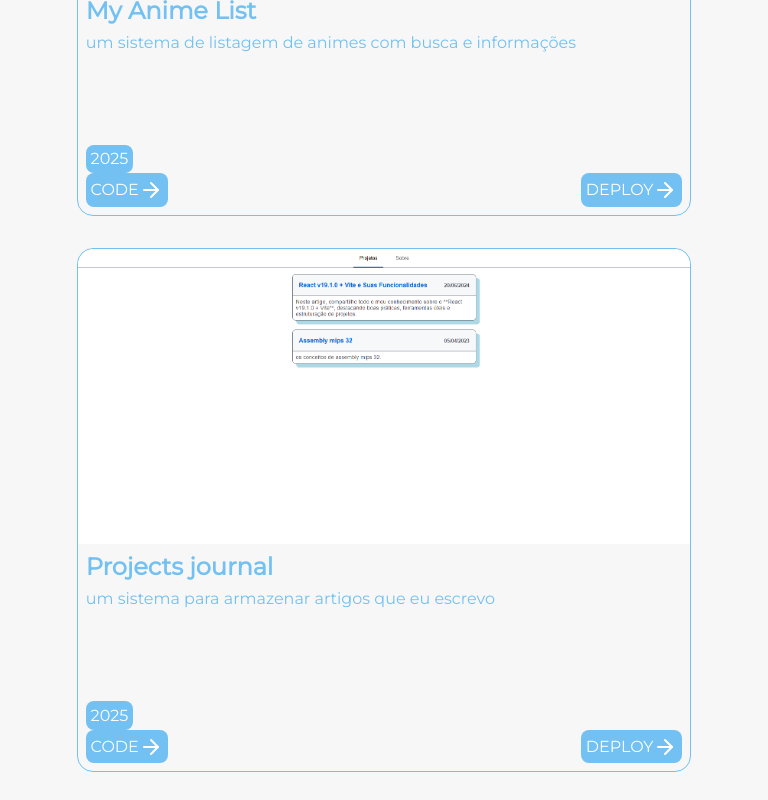
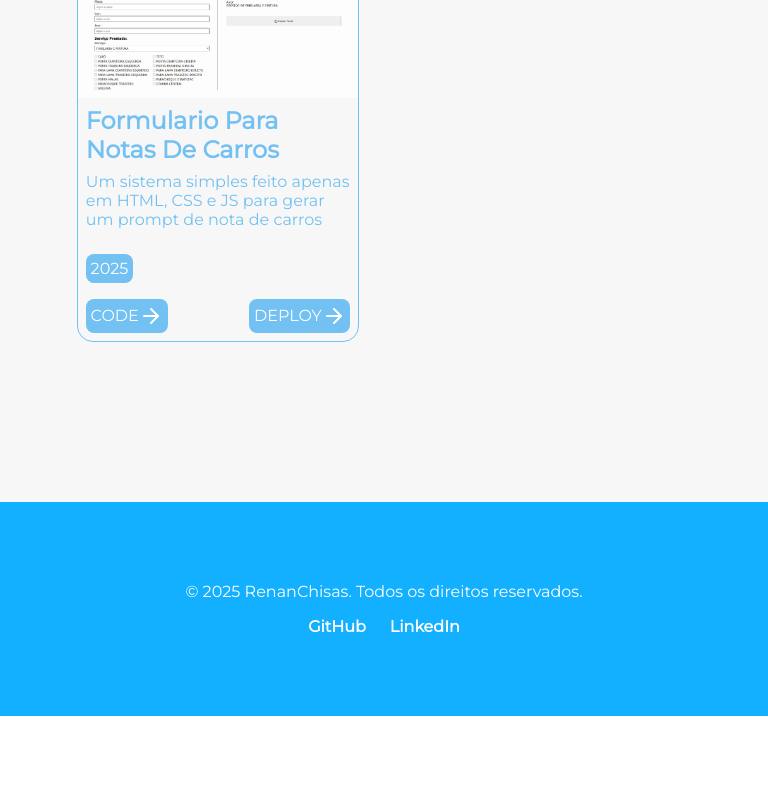
Before and after one commit to RenanChisas/Portifolio, a Next.js app: page / in a window 768 px wide. Shown: the part 2880-3680 px from the top of the page. After the commit the page ends 3596 px from the top, so only its background shows below. Built offline with nearby package versions, Linux system fonts and the light colour scheme.

Commit message:
corrigindo erro dos cards dos projetos

```diff
--- a/src/components/Footer/styles.module.css
+++ b/src/components/Footer/styles.module.css
@@ -1,5 +1,5 @@
 .footer {
-  background-color: #72c1f2;
+  background-color: #12b0fe;
   padding: 5rem 1rem;
 
   color: white;
--- a/src/components/Work/styles.module.css
+++ b/src/components/Work/styles.module.css
@@ -138,6 +138,7 @@
 
   .cardBottom {
     flex-direction: column;
+    gap: 1rem;
     align-items: flex-start;
   }
 
@@ -146,3 +147,25 @@
     justify-content: space-between;
   }
 }
+
+@media (min-width: 768px) and (max-width: 1054px) {
+  .projects {
+    flex-direction: row;
+    flex-wrap: wrap;
+  }
+
+  .cards {
+    max-width: 46%;
+  }
+
+  .cardBottom {
+    flex-direction: column;
+    gap: 1rem;
+    align-items: flex-start;
+  }
+
+  .cardBottom div {
+    width: 100%;
+    justify-content: space-between;
+  }
+}
```
